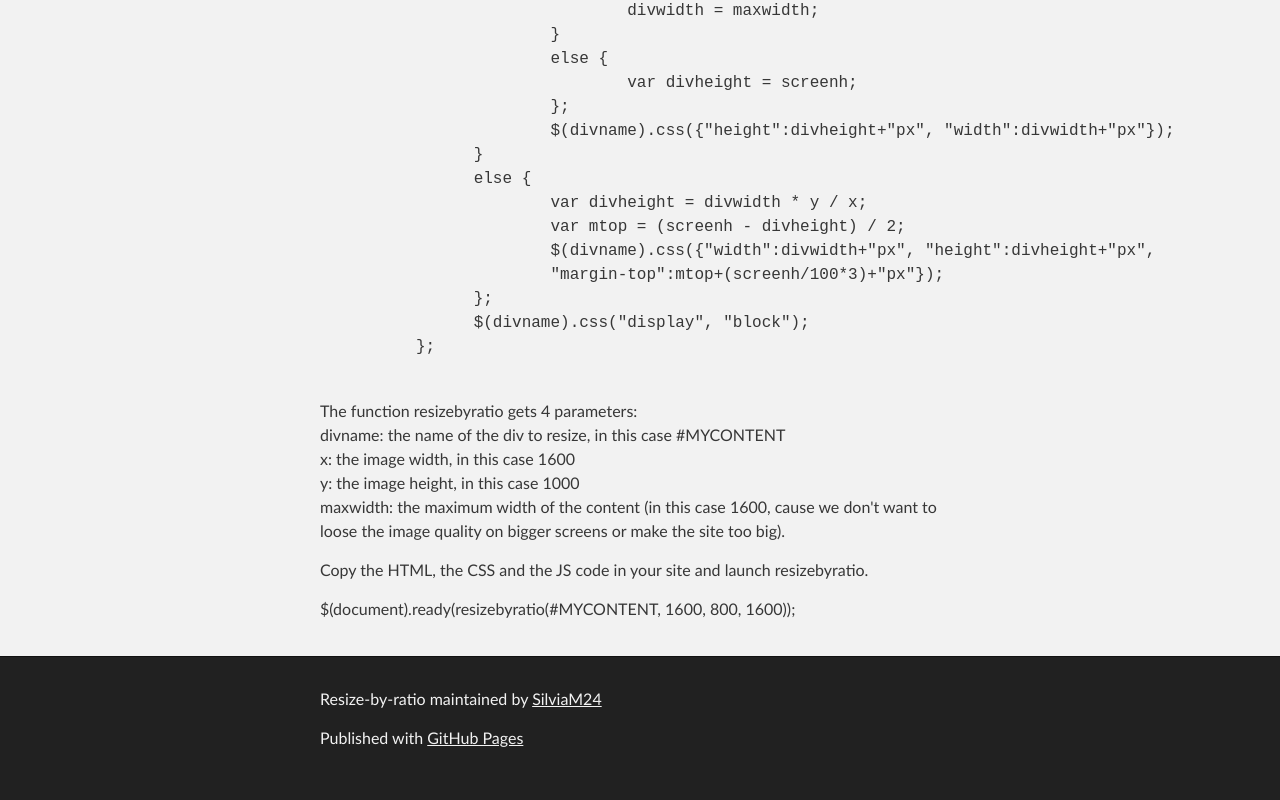
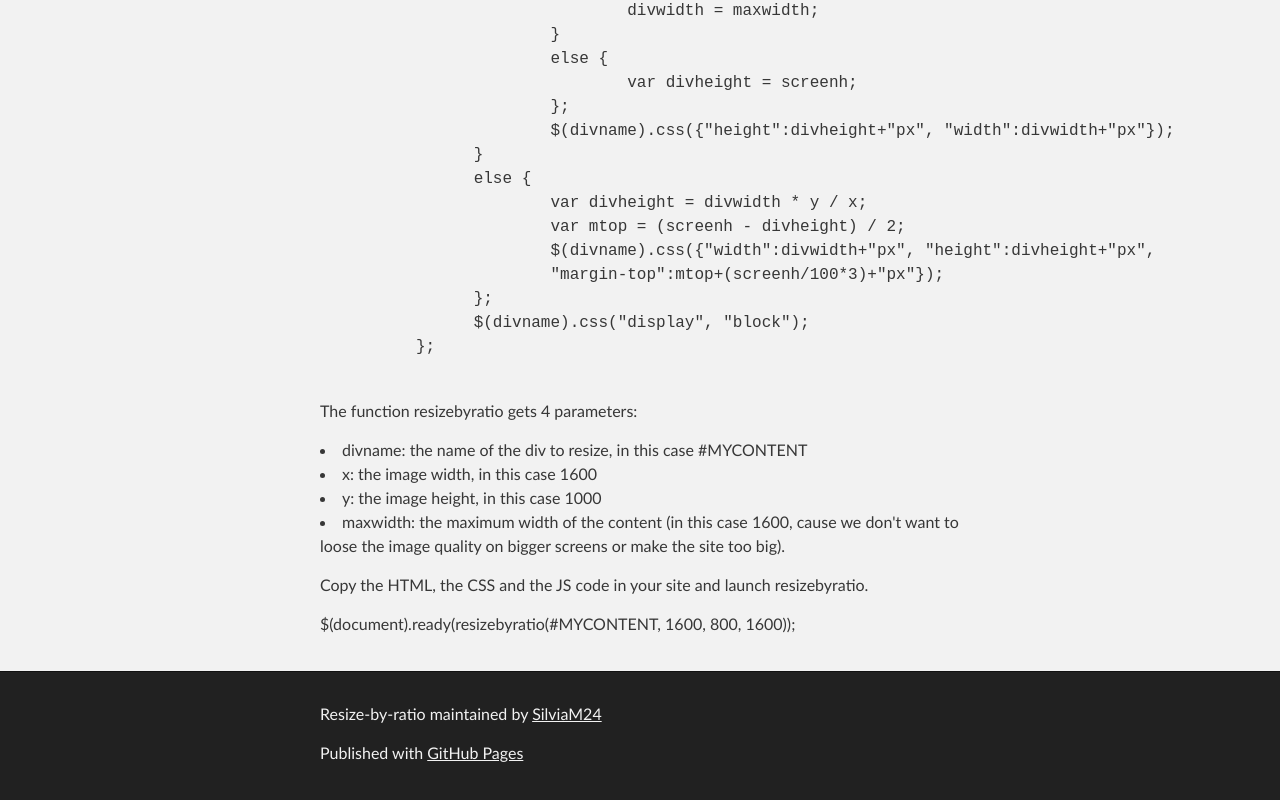
Before and after one commit to Ahmedfathyarafa/Resize-by-ratio, a plain HTML site: page index.html in a window 1280 px wide. Shown: the part 1879-2679 px from the top of the page. Drawn offline with Linux system fonts and the light colour scheme.

Commit message:
Update index.html

```diff
--- a/index.html
+++ b/index.html
@@ -112,11 +112,11 @@
 
 </xmp></p>
 
-<p>The function resizebyratio gets 4 parameters:</br>
-divname: the name of the div to resize, in this case #MYCONTENT</br>
-x: the image width, in this case 1600</br>
-y: the image height, in this case 1000</br>
-maxwidth: the maximum width of the content (in this case 1600, cause we don't want to loose the image quality on bigger screens or make the site too big).</p>
+<p>The function resizebyratio gets 4 parameters:</p>
+<li>divname: the name of the div to resize, in this case #MYCONTENT</li>
+<li>x: the image width, in this case 1600</li>
+<li>y: the image height, in this case 1000</li>
+<li>maxwidth: the maximum width of the content (in this case 1600, cause we don't want to loose the image quality on bigger screens or make the site too big).</p>
 
 <p>Copy the HTML, the CSS and the JS code in your site and launch resizebyratio.</p>
 
```
